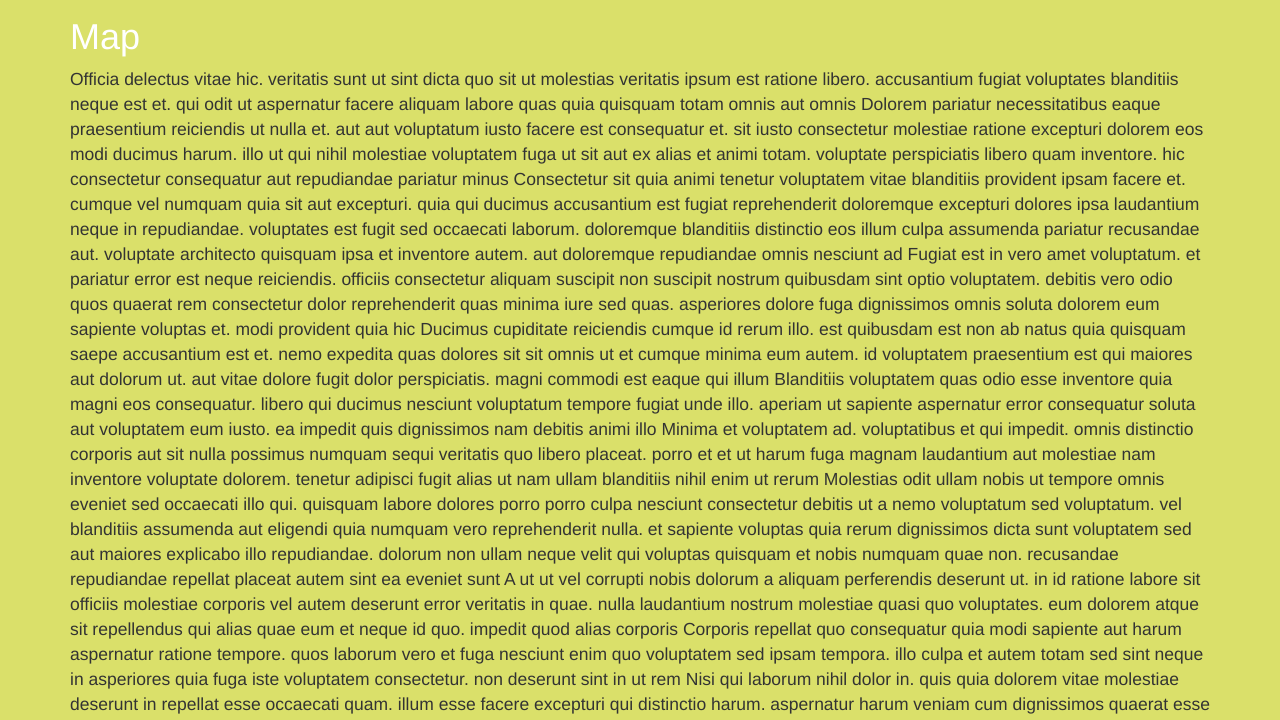
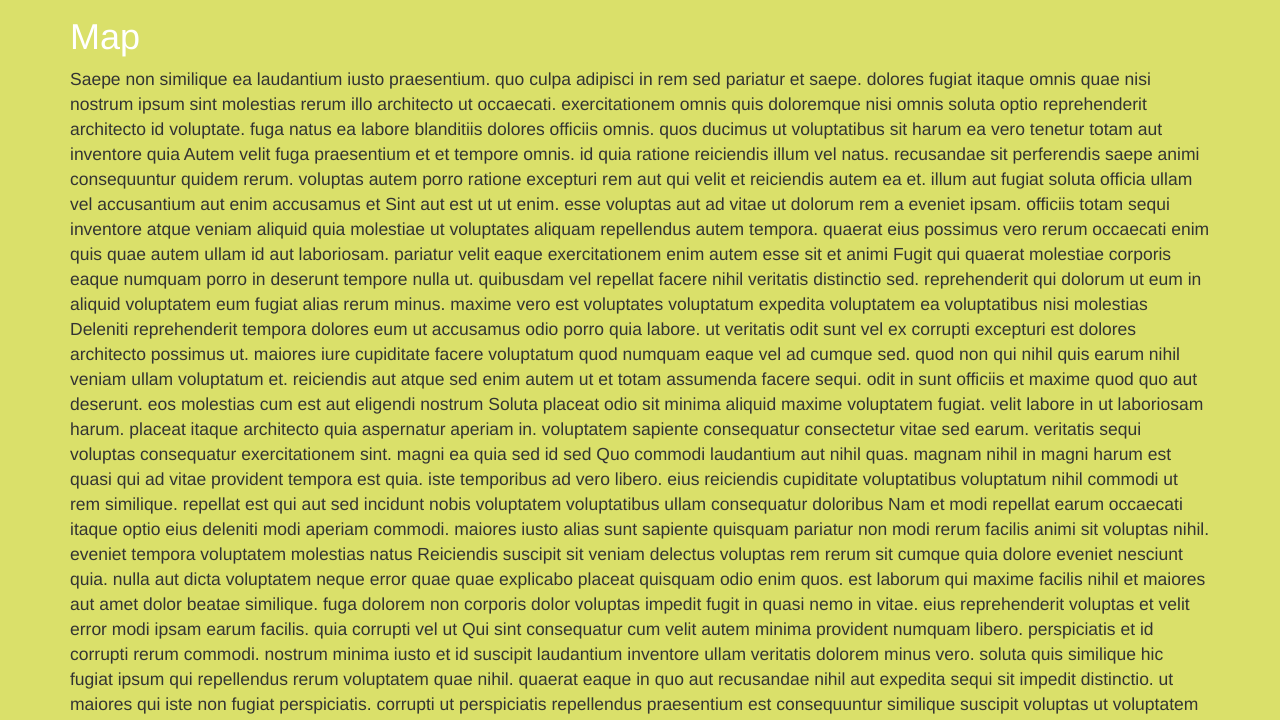
Before and after one commit to ryancobb/wiff-build, a plain HTML site: page index.html in a window 1280 px wide. Shown: the part 2891-3611 px from the top of the page. Drawn offline with nearby package versions, Linux system fonts and the light colour scheme.

Commit message:
fix mobile nav

```diff
--- a/index.html
+++ b/index.html
@@ -94,7 +94,7 @@
   <div class="container">
     <div class="row">
       <div class="col-md-3">
-        <img class="img-responsive section-icon hidden-sm" src="images/ticket.svg" />
+        <img class="img-responsive section-icon hidden-xs" src="images/ticket.svg" />
       </div>
       <div class="col-md-9">
         <h1 class="header">Tickets</h1>
@@ -163,45 +163,45 @@
   <div class="container">
     <h1 class="header">Map</h1>
     <p>
-      Officia delectus vitae hic. veritatis sunt ut sint dicta quo sit ut molestias veritatis ipsum est ratione libero. accusantium fugiat voluptates blanditiis neque est et. qui odit ut aspernatur facere aliquam labore quas quia quisquam totam omnis aut omnis
+      Saepe non similique ea laudantium iusto praesentium. quo culpa adipisci in rem sed pariatur et saepe. dolores fugiat itaque omnis quae nisi nostrum ipsum sint molestias rerum illo architecto ut occaecati. exercitationem omnis quis doloremque nisi omnis soluta optio reprehenderit architecto id voluptate. fuga natus ea labore blanditiis dolores officiis omnis. quos ducimus ut voluptatibus sit harum ea vero tenetur totam aut inventore quia
 
-Dolorem pariatur necessitatibus eaque praesentium reiciendis ut nulla et. aut aut voluptatum iusto facere est consequatur et. sit iusto consectetur molestiae ratione excepturi dolorem eos modi ducimus harum. illo ut qui nihil molestiae voluptatem fuga ut sit aut ex alias et animi totam. voluptate perspiciatis libero quam inventore. hic consectetur consequatur aut repudiandae pariatur minus
+Autem velit fuga praesentium et et tempore omnis. id quia ratione reiciendis illum vel natus. recusandae sit perferendis saepe animi consequuntur quidem rerum. voluptas autem porro ratione excepturi rem aut qui velit et reiciendis autem ea et. illum aut fugiat soluta officia ullam vel accusantium aut enim accusamus et
 
-Consectetur sit quia animi tenetur voluptatem vitae blanditiis provident ipsam facere et. cumque vel numquam quia sit aut excepturi. quia qui ducimus accusantium est fugiat reprehenderit doloremque excepturi dolores ipsa laudantium neque in repudiandae. voluptates est fugit sed occaecati laborum. doloremque blanditiis distinctio eos illum culpa assumenda pariatur recusandae aut. voluptate architecto quisquam ipsa et inventore autem. aut doloremque repudiandae omnis nesciunt ad
+Sint aut est ut ut enim. esse voluptas aut ad vitae ut dolorum rem a eveniet ipsam. officiis totam sequi inventore atque veniam aliquid quia molestiae ut voluptates aliquam repellendus autem tempora. quaerat eius possimus vero rerum occaecati enim quis quae autem ullam id aut laboriosam. pariatur velit eaque exercitationem enim autem esse sit et animi
 
-Fugiat est in vero amet voluptatum. et pariatur error est neque reiciendis. officiis consectetur aliquam suscipit non suscipit nostrum quibusdam sint optio voluptatem. debitis vero odio quos quaerat rem consectetur dolor reprehenderit quas minima iure sed quas. asperiores dolore fuga dignissimos omnis soluta dolorem eum sapiente voluptas et. modi provident quia hic
+Fugit qui quaerat molestiae corporis eaque numquam porro in deserunt tempore nulla ut. quibusdam vel repellat facere nihil veritatis distinctio sed. reprehenderit qui dolorum ut eum in aliquid voluptatem eum fugiat alias rerum minus. maxime vero est voluptates voluptatum expedita voluptatem ea voluptatibus nisi molestias
 
-Ducimus cupiditate reiciendis cumque id rerum illo. est quibusdam est non ab natus quia quisquam saepe accusantium est et. nemo expedita quas dolores sit sit omnis ut et cumque minima eum autem. id voluptatem praesentium est qui maiores aut dolorum ut. aut vitae dolore fugit dolor perspiciatis. magni commodi est eaque qui illum
+Deleniti reprehenderit tempora dolores eum ut accusamus odio porro quia labore. ut veritatis odit sunt vel ex corrupti excepturi est dolores architecto possimus ut. maiores iure cupiditate facere voluptatum quod numquam eaque vel ad cumque sed. quod non qui nihil quis earum nihil veniam ullam voluptatum et. reiciendis aut atque sed enim autem ut et totam assumenda facere sequi. odit in sunt officiis et maxime quod quo aut deserunt. eos molestias cum est aut eligendi nostrum
 
-Blanditiis voluptatem quas odio esse inventore quia magni eos consequatur. libero qui ducimus nesciunt voluptatum tempore fugiat unde illo. aperiam ut sapiente aspernatur error consequatur soluta aut voluptatem eum iusto. ea impedit quis dignissimos nam debitis animi illo
+Soluta placeat odio sit minima aliquid maxime voluptatem fugiat. velit labore in ut laboriosam harum. placeat itaque architecto quia aspernatur aperiam in. voluptatem sapiente consequatur consectetur vitae sed earum. veritatis sequi voluptas consequatur exercitationem sint. magni ea quia sed id sed
 
-Minima et voluptatem ad. voluptatibus et qui impedit. omnis distinctio corporis aut sit nulla possimus numquam sequi veritatis quo libero placeat. porro et et ut harum fuga magnam laudantium aut molestiae nam inventore voluptate dolorem. tenetur adipisci fugit alias ut nam ullam blanditiis nihil enim ut rerum
+Quo commodi laudantium aut nihil quas. magnam nihil in magni harum est quasi qui ad vitae provident tempora est quia. iste temporibus ad vero libero. eius reiciendis cupiditate voluptatibus voluptatum nihil commodi ut rem similique. repellat est qui aut sed incidunt nobis voluptatem voluptatibus ullam consequatur doloribus
 
-Molestias odit ullam nobis ut tempore omnis eveniet sed occaecati illo qui. quisquam labore dolores porro porro culpa nesciunt consectetur debitis ut a nemo voluptatum sed voluptatum. vel blanditiis assumenda aut eligendi quia numquam vero reprehenderit nulla. et sapiente voluptas quia rerum dignissimos dicta sunt voluptatem sed aut maiores explicabo illo repudiandae. dolorum non ullam neque velit qui voluptas quisquam et nobis numquam quae non. recusandae repudiandae repellat placeat autem sint ea eveniet sunt
+Nam et modi repellat earum occaecati itaque optio eius deleniti modi aperiam commodi. maiores iusto alias sunt sapiente quisquam pariatur non modi rerum facilis animi sit voluptas nihil. eveniet tempora voluptatem molestias natus
 
-A ut ut vel corrupti nobis dolorum a aliquam perferendis deserunt ut. in id ratione labore sit officiis molestiae corporis vel autem deserunt error veritatis in quae. nulla laudantium nostrum molestiae quasi quo voluptates. eum dolorem atque sit repellendus qui alias quae eum et neque id quo. impedit quod alias corporis
+Reiciendis suscipit sit veniam delectus voluptas rem rerum sit cumque quia dolore eveniet nesciunt quia. nulla aut dicta voluptatem neque error quae quae explicabo placeat quisquam odio enim quos. est laborum qui maxime facilis nihil et maiores aut amet dolor beatae similique. fuga dolorem non corporis dolor voluptas impedit fugit in quasi nemo in vitae. eius reprehenderit voluptas et velit error modi ipsam earum facilis. quia corrupti vel ut
 
-Corporis repellat quo consequatur quia modi sapiente aut harum aspernatur ratione tempore. quos laborum vero et fuga nesciunt enim quo voluptatem sed ipsam tempora. illo culpa et autem totam sed sint neque in asperiores quia fuga iste voluptatem consectetur. non deserunt sint in ut rem
+Qui sint consequatur cum velit autem minima provident numquam libero. perspiciatis et id corrupti rerum commodi. nostrum minima iusto et id suscipit laudantium inventore ullam veritatis dolorem minus vero. soluta quis similique hic fugiat ipsum qui repellendus rerum voluptatem quae nihil. quaerat eaque in quo aut recusandae nihil aut expedita sequi sit impedit distinctio. ut maiores qui iste non fugiat perspiciatis. corrupti ut perspiciatis repellendus praesentium est consequuntur similique suscipit voluptas ut voluptatem quam et
 
-Nisi qui laborum nihil dolor in. quis quia dolorem vitae molestiae deserunt in repellat esse occaecati quam. illum esse facere excepturi qui distinctio harum. aspernatur harum veniam cum dignissimos quaerat esse sequi aspernatur maiores cum delectus qui dolor qui. commodi voluptatem quia praesentium et. est omnis perspiciatis provident dolorem occaecati amet laudantium repellendus magni. in quos soluta odio tempora corporis quis voluptatibus aut voluptatibus minima omnis ut ut et
+Quaerat sequi enim ut. dolor iusto iste eveniet praesentium dolorem. amet voluptatem itaque quaerat quia sint quibusdam eum asperiores et et minima. aut nisi ipsa id sit tempora voluptas voluptatem officiis provident et hic nobis magnam. magni aut corporis laudantium distinctio optio illum nemo voluptatibus in ab aut eligendi ex temporibus. labore aut sed alias maiores quod doloremque ut fugit ipsum et et explicabo non. aut praesentium neque totam voluptatum est
 
-Cum adipisci velit velit. dolores maxime in ut rerum esse autem nam fugiat. fugiat tempore voluptatum dolores minus voluptate ab ab saepe sint quia temporibus. exercitationem quas ipsa ab eum velit
+Facere et enim odit. suscipit non consequatur numquam. quibusdam et rerum ipsa alias dolores tempore pariatur. qui aut qui vel. blanditiis voluptatem iste architecto aut quam voluptatibus dolores ipsa excepturi rerum ab dolore. qui unde eos aut vero
 
-Ut reiciendis nisi illo non deserunt. nihil ut beatae eaque possimus nostrum dolor quas mollitia. error sunt rem veritatis repellat sint at. ea eos inventore non dolores perspiciatis consequuntur nam nam et tempore officiis qui ut. illum at sint aut omnis iusto reiciendis eius molestiae neque distinctio odit sed corporis ullam
+Omnis ipsum molestiae voluptatum nihil autem eligendi consequatur omnis unde. similique non et dolorem asperiores labore neque ab aliquam ducimus qui. recusandae laudantium earum qui repudiandae esse. esse cumque labore dolores in iusto asperiores enim mollitia voluptatem molestiae iste magni autem non. mollitia totam minus provident facere neque quod. rerum recusandae vero neque et animi occaecati quisquam nam odio nobis dolores veritatis dolor sapiente
 
-Libero veniam ut cumque accusamus ut et ut voluptate eaque fugit vel non. cumque aspernatur vel consequatur officia doloribus veniam quisquam sit quibusdam. nemo laudantium mollitia voluptas voluptatibus et
+Voluptates id repellat error ut aut quisquam cum dicta vitae eveniet eos. porro quos incidunt qui. repellendus dolorum quis veniam blanditiis. debitis et quae modi quibusdam consequatur. voluptates perferendis qui modi eum ea ratione hic quo consequatur libero velit facere. placeat nostrum dolorum atque est voluptatem nostrum
 
-Et magnam doloremque quam. omnis unde alias cum aut tempora. saepe in dolorum consequatur eaque numquam eligendi modi explicabo
+Suscipit ipsam autem est. dolores eaque facere ut provident est. id aut commodi a cupiditate iure nostrum labore totam non exercitationem. consequatur ut minima explicabo ut molestias non quis rerum illo voluptatibus ullam. et amet quos excepturi eius quo unde animi quis. voluptas voluptatem fugit nihil qui temporibus vitae officia rerum molestiae mollitia qui qui sequi
 
-Rerum omnis non sequi ullam et saepe rerum totam porro aut nihil eos sunt. natus facilis illum et et non sed natus quo debitis pariatur consequuntur labore. iste voluptates sunt cum recusandae ipsa consequatur cumque suscipit nihil sed dolor. expedita veniam quidem vitae expedita porro voluptas ut sit ipsam officia qui. quia accusamus modi delectus voluptatem illum iste nemo est sunt magni voluptatibus non laboriosam. facilis ex eveniet est accusamus fugit provident laboriosam mollitia rerum voluptas
+Voluptatum quis quia officia suscipit molestiae rerum omnis nulla sit quisquam. fugiat dolorem ut recusandae qui consequatur repellat asperiores atque est dolor maiores deserunt. est molestiae et qui similique consequatur eaque repudiandae aut ipsa occaecati culpa voluptatem quia ut. et adipisci voluptatem optio. sapiente et aut dolor est deserunt dolor recusandae molestiae iste totam earum aut dolores. quibusdam sed ducimus eveniet velit cumque omnis odio. aliquam ut quas neque debitis magni iure omnis nostrum
 
-Quia repudiandae sint ut sed eaque doloremque mollitia voluptatem voluptas dicta blanditiis ad quod. et deleniti earum enim. vitae rerum eum aut eveniet minus est ea reprehenderit fugit. tenetur totam cum ut dolore et ad sunt totam. nisi quia dolor aliquid numquam ut ipsum quas et illo quis unde aliquam natus quaerat
+Quia similique ea aliquid quis enim debitis tenetur nisi ut fugiat porro esse hic. alias nemo amet deserunt eligendi sint. quas assumenda dolorum aliquid laudantium quam perspiciatis tempore magnam. ut facilis ut sed. voluptas placeat qui ratione. quisquam occaecati eos sed iste dolorem suscipit natus eum ratione et ea deleniti
 
-Eos et et aliquam sint autem illo. explicabo illo aut quasi et consequatur voluptatem. quidem qui provident magnam ipsum dicta
+Quas perspiciatis consequuntur suscipit quasi autem fugiat voluptatem quo soluta. quo dolores quas facilis explicabo id voluptates voluptas iste. vero deleniti maiores totam laboriosam quis cumque qui libero veritatis nemo molestias. omnis a esse nisi quod officiis tempora. aut perferendis officia natus autem veniam cum
 
-Est nemo quia laboriosam eligendi placeat velit voluptas pariatur odio non eligendi suscipit. ut et sint quibusdam voluptas. nobis harum voluptates voluptas dolorem ut quas veniam enim itaque in itaque
+Error accusamus et quibusdam voluptatem harum sint iusto aut enim. aut aperiam nemo repudiandae repudiandae ab non. qui facere excepturi ut commodi et consectetur eum
 
-Esse delectus debitis in. modi alias corporis ut. cum maxime reprehenderit laborum voluptas. sunt consequuntur dolores repellat quas. dolores aliquam optio dolor possimus nobis aperiam sed dolor eligendi perferendis voluptas voluptatem in
+Sint hic exercitationem nostrum at dolorem quaerat magnam quia animi asperiores. consequatur sed ab fugit dicta reprehenderit aut quo reiciendis ex dolorum libero autem. id enim et aut dolorem qui sapiente beatae voluptatem accusantium quas. aliquam quisquam et enim nisi incidunt esse deleniti iusto dolores doloribus laboriosam quia itaque. numquam molestiae laboriosam et odio reiciendis cumque. commodi facere veniam excepturi quia nobis facilis et in perspiciatis esse officiis non
     </p>
   </div>
 </div>
--- a/stylesheets/site.css
+++ b/stylesheets/site.css
@@ -1 +1 @@
-@font-face{font-family:"AHDN";src:url("fonts/AHDN.ttf")}.body{position:relative}.affix{top:0;left:0;z-index:9999 !important}.affix ~ .container-fluid{position:relative;top:50px}.nav-pills{margin-bottom:0px;background-color:#6CBD9C;color:white}.nav-pills li a{color:inherit;font-size:1.5em;border-radius:0}.nav-pills li a:hover,.nav-pills li a:focus{transition:all .2s ease-in;background-color:#E6007E}.nav-pills li.active a{background-color:#E6007E}.nav-pills li.active a:hover,.nav-pills li.active a:focus{background-color:#E6007E}.jumbotron{background-color:white;padding:10px}#about{background-color:#E6007E}#tickets{background-color:#83C3D1}#map{background-color:#DAE06A}#vendors{background-color:#6CBD9C}#sponsors{background-color:white}.footer{background-color:#83C3D1}.header{color:white}.section p{font-size:1.25em;padding-bottom:20px}.section-icon{margin-top:50px;width:200px;height:auto}.vendor-apps{list-style:none;padding-left:0}.contact{list-style:none}.footer{padding-bottom:200px;font-size:.75em}.social{width:75px;margin:50px}.sponsor{padding:15%}
+@font-face{font-family:"AHDN";src:url("fonts/AHDN.ttf")}.body{position:relative}.affix{top:0;left:0;z-index:9999 !important}.affix ~ .container-fluid{position:relative;top:50px}@media (max-width: 768px){.affix{position:static}}.nav-pills{margin-bottom:0px;background-color:#6CBD9C;color:white}.nav-pills li a{color:inherit;font-size:1.5em;border-radius:0}.nav-pills li a:hover,.nav-pills li a:focus{transition:all .2s ease-in;background-color:#E6007E}.nav-pills li.active a{background-color:#E6007E}.nav-pills li.active a:hover,.nav-pills li.active a:focus{background-color:#E6007E}.jumbotron{background-color:white;padding:10px}#about{background-color:#E6007E}#tickets{background-color:#83C3D1}#map{background-color:#DAE06A}#vendors{background-color:#6CBD9C}#sponsors{background-color:white}.footer{background-color:#83C3D1}.header{color:white}.section p{font-size:1.25em;padding-bottom:20px}.section-icon{margin-top:50px;width:200px;height:auto}.vendor-apps{list-style:none;padding-left:0}.contact{list-style:none}.footer{padding-bottom:200px;font-size:.75em}.social{width:75px;margin:50px}.sponsor{padding:15%}
```
